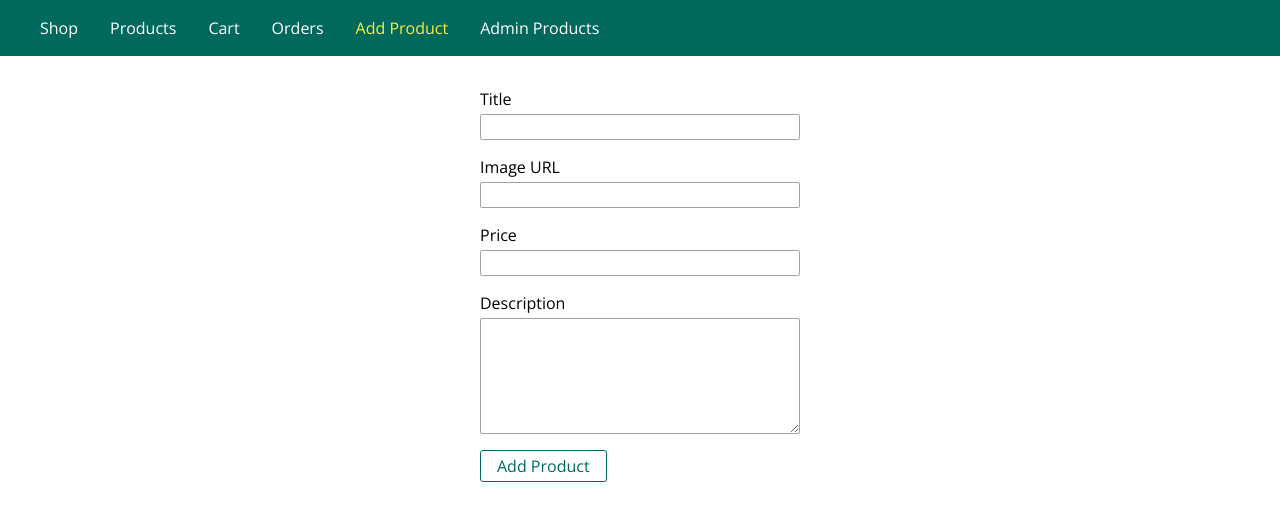
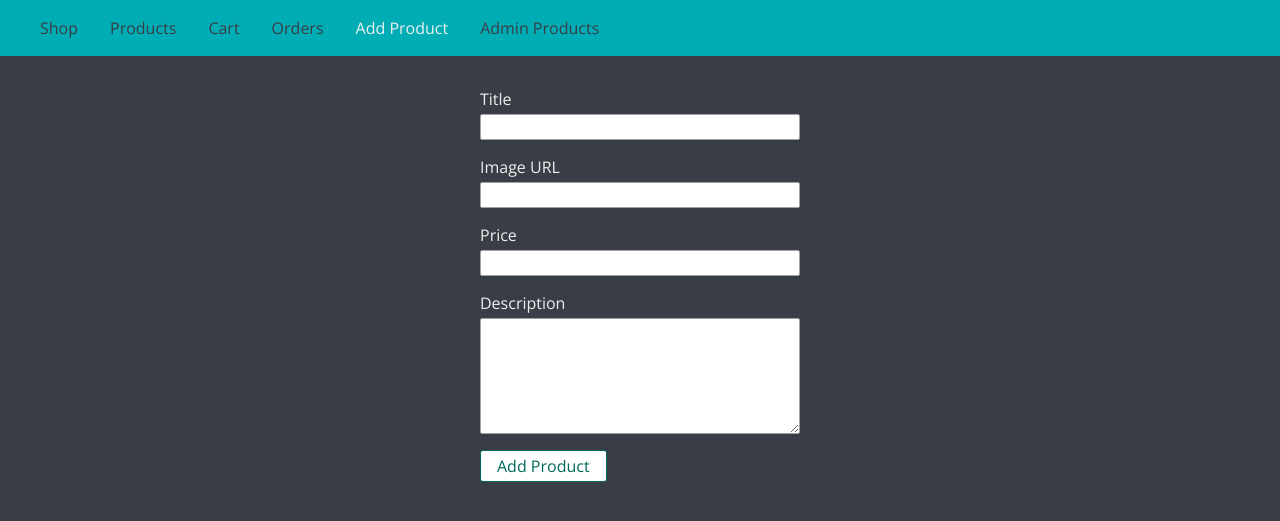
Before and after one commit to matiaskantele/courses, a Node server app: page /admin/add-product in a window 1280 px wide. Shown: the top 521 px of the page. Run offline with Node 20, Linux system fonts and the light colour scheme; some libraries are stand-ins or nearby versions.

Commit message:
apply darker theme

```diff
--- a/public/css/main.css
+++ b/public/css/main.css
@@ -8,6 +8,8 @@ body {
   padding: 0;
   margin: 0;
   font-family: "Open Sans", sans-serif;
+  background-color: #393e46;
+  color: #eeeeee;
 }
 
 main {
@@ -26,7 +28,7 @@ form {
 .main-header {
   width: 100%;
   height: 3.5rem;
-  background-color: #00695c;
+  background-color: #00adb5;
   padding: 0 1.5rem;
   display: flex;
   align-items: center;
@@ -52,13 +54,13 @@ form {
 
 .main-header__item a {
   text-decoration: none;
-  color: white;
+  color: #393e46;
 }
 
 .main-header__item a:hover,
 .main-header__item a:active,
 .main-header__item a.active {
-  color: #ffeb3b;
+  color: #eeeeee;
 }
 
 .mobile-nav {
@@ -123,8 +125,8 @@ form {
 
 #side-menu-toggle:active,
 #side-menu-toggle:hover {
-  color: #ffeb3b;
-  border-color: #ffeb3b;
+  color: #eeeeee;
+  border-color: #eeeeee;
 }
 
 .backdrop {
--- a/public/css/product.css
+++ b/public/css/product.css
@@ -9,6 +9,7 @@
   width: 20rem;
   max-width: 95%;
   margin: 1rem;
+  background-color: #222831;
 }
 
 .product__title {
```
